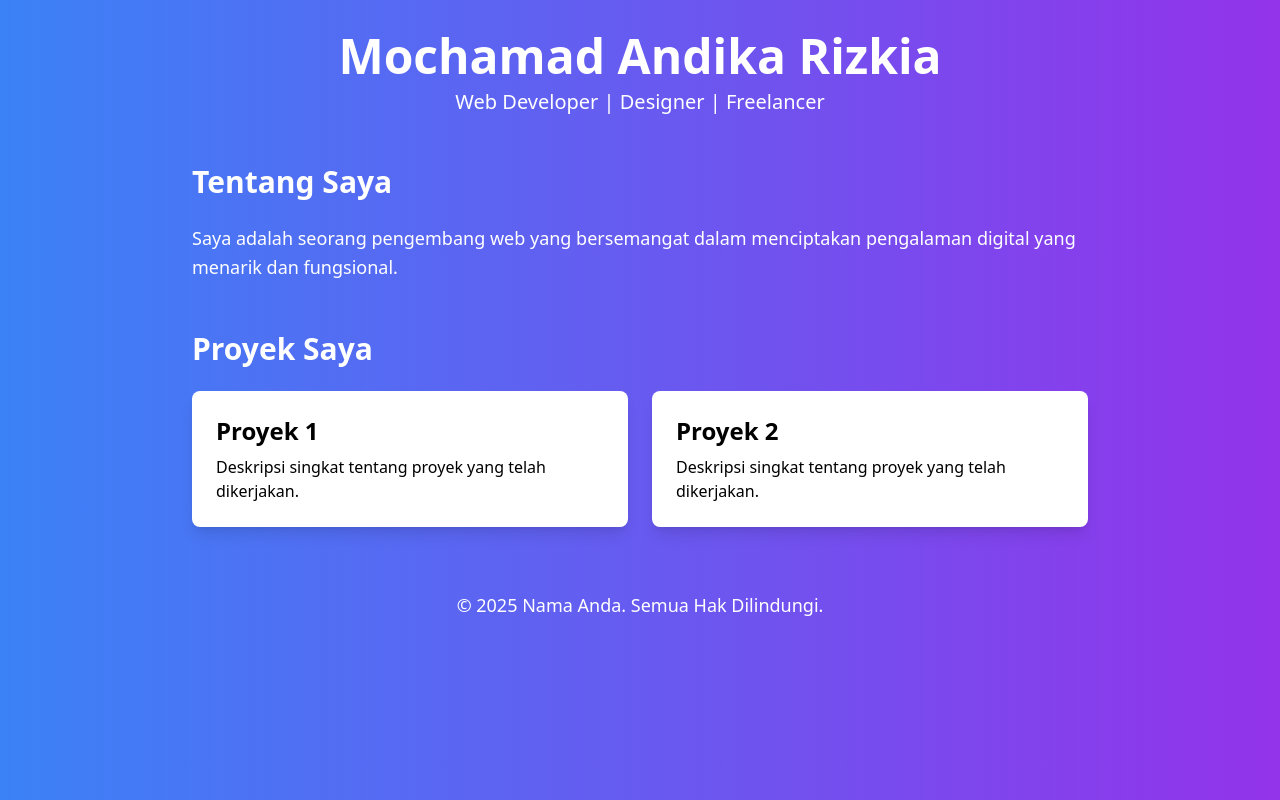
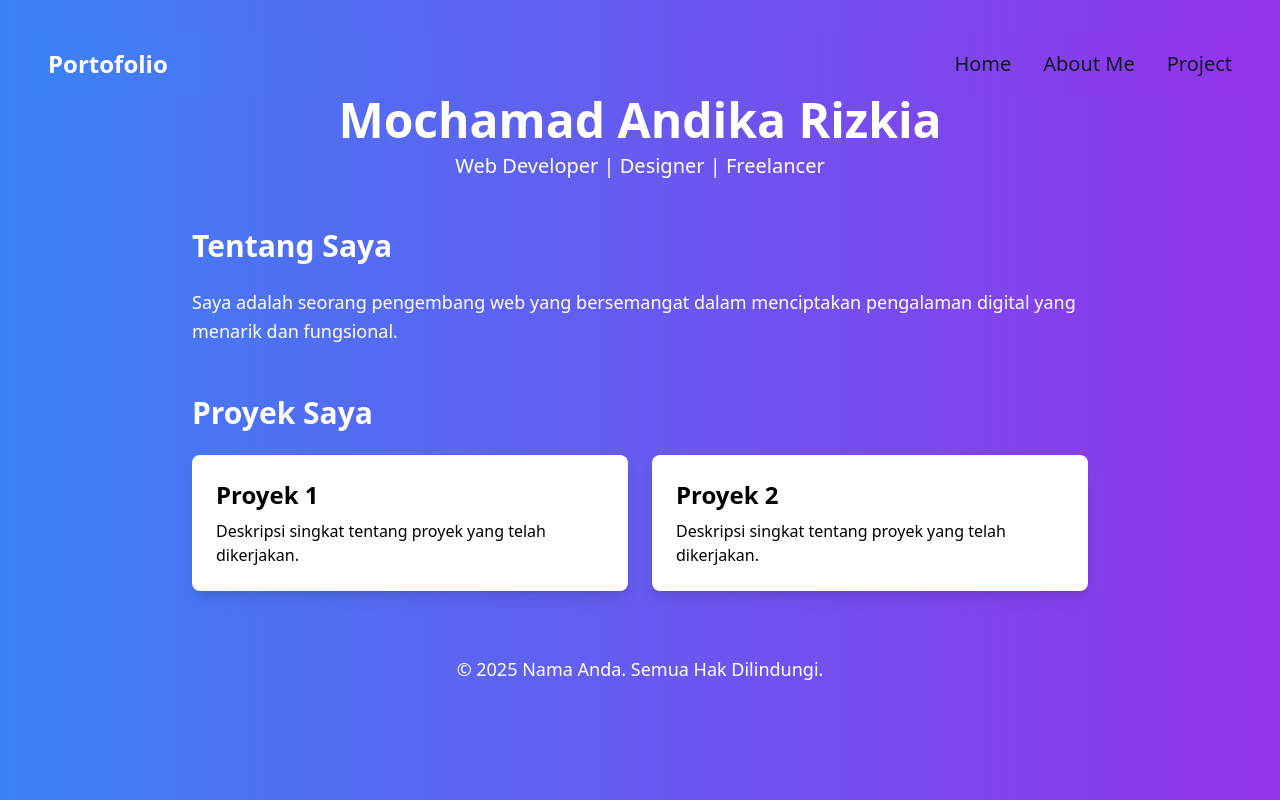
Before and after one commit to dika33/tugas-1, a plain HTML site: page index.html in a window 1280 px wide. Drawn offline with nearby package versions, Linux system fonts and the light colour scheme.

Commit message:
perbaikan header

```diff
--- a/index.html
+++ b/index.html
@@ -6,6 +6,25 @@
     <title>Portofolio</title>
     <script src="https://cdn.tailwindcss.com"></script>
 </head>
+<nav class="bg-white border-white-200 bg-gradient-to-r">
+    <div class="flex flex-wrap justify-between items-center mx-auto max-w-screen-xl p-4">
+            <span class="self-center text-2xl font-semibold whitespace-nowrap dark:text-white">Portofolio</span>
+        </a>
+        <div class="flex items-center">
+            <ul class="flex flex-row font-medium mt-0 space-x-8 rtl:space-x-reverse text-sm">
+                <li>
+                    <a href="#" class="text-gray-900 dark:text-white hover:underline text-xl" aria-current="page">Home</a>
+                </li>
+                <li>
+                    <a href="#" class="text-gray-900 dark:text-white hover:underline text-xl">About Me</a>
+                </li>
+                <li>
+                    <a href="#" class="text-gray-900 dark:text-white hover:underline text-xl">Project</a>
+                </li>
+            </ul>
+    </div>
+</nav>
+
 <body class="min-h-screen bg-gradient-to-r from-blue-500 to-purple-600 text-white p-8">
     <header class="text-center mb-12">
         <h1 class="text-5xl font-bold mb-2">Mochamad Andika Rizkia</h1>
```
